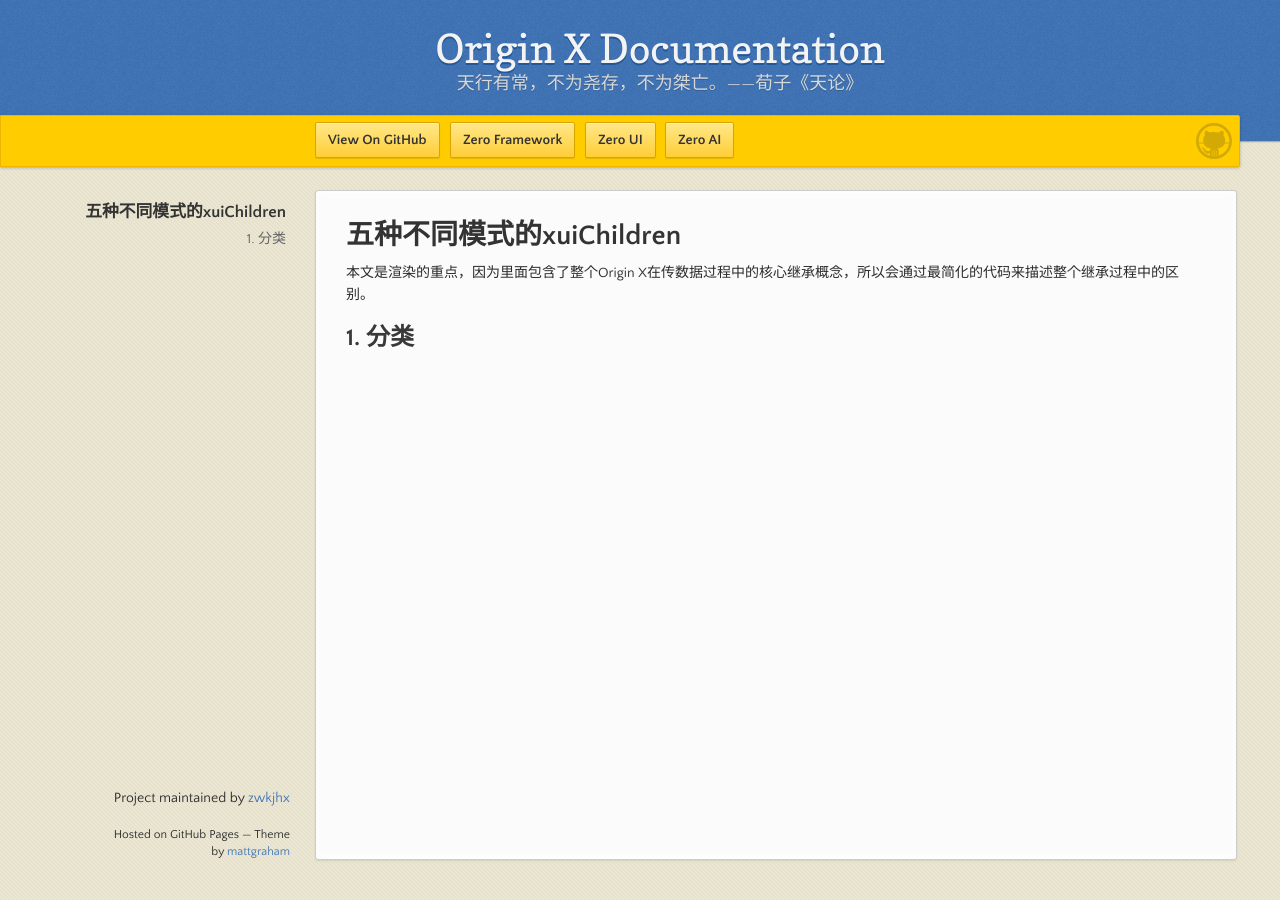
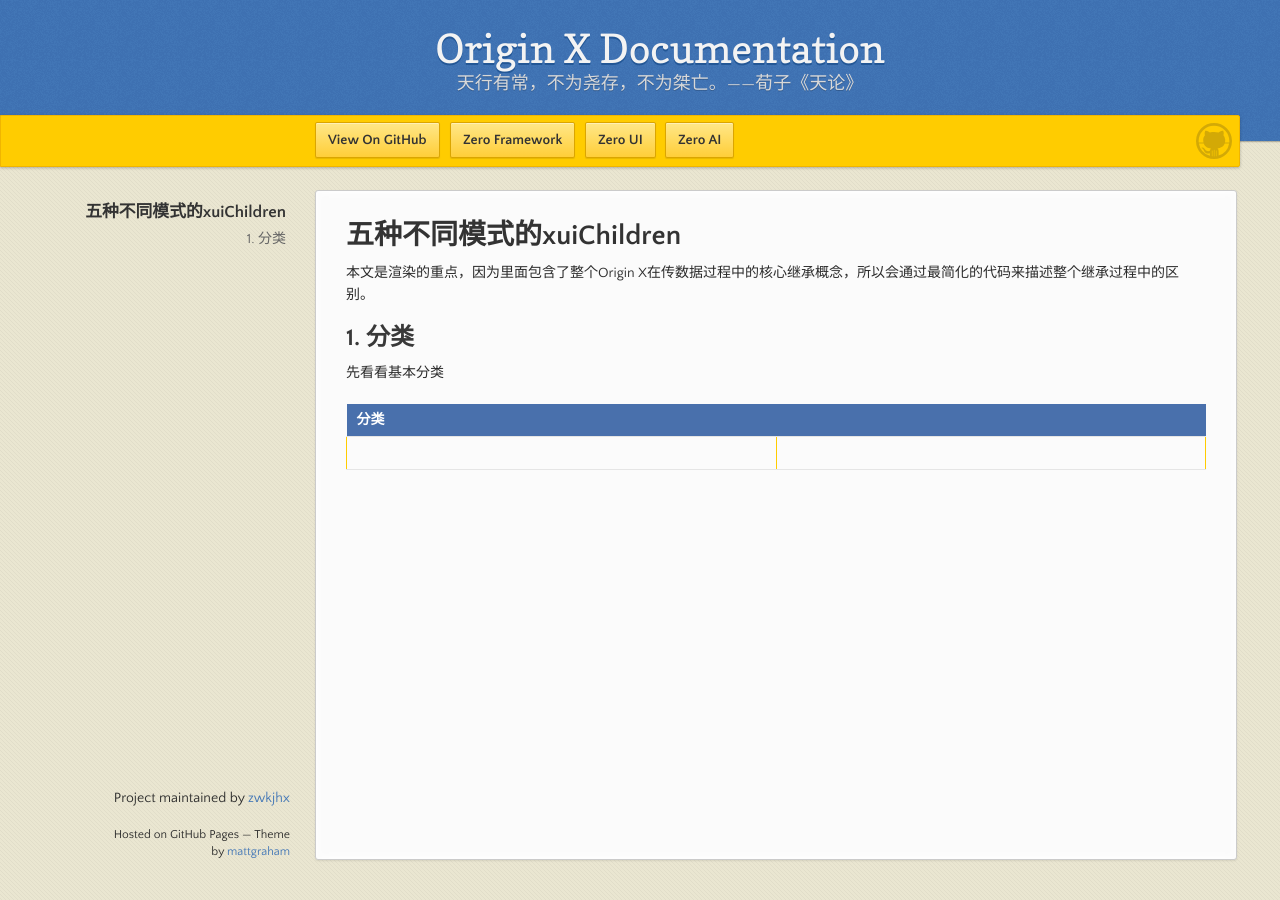
Before and after one commit to zwkjhx/ox-doc, a Jekyll site: the page built from specification/3-origin-xgui-fan/spo-017-wu-zhong-bu-tong-mo-shi-de-xuichildren-shuo-ming.md, in a window 1280 px wide. Built offline with Jekyll 4.4.1, drawn with Linux system fonts in a browser that asks for light colours; our own code applies the rules of GitHub Pages for plain Markdown files.

Commit message:
Updates specification/3-origin-xgui-fan/spo-017-wu-zhong-bu-tong-mo-shi-de-xuichildren-shuo-ming.md
Auto commit by GitBook Editor

```diff
--- a/specification/3-origin-xgui-fan/spo-017-wu-zhong-bu-tong-mo-shi-de-xuichildren-shuo-ming.md
+++ b/specification/3-origin-xgui-fan/spo-017-wu-zhong-bu-tong-mo-shi-de-xuichildren-shuo-ming.md
@@ -3,3 +3,9 @@
 本文是渲染的重点，因为里面包含了整个Origin X在传数据过程中的核心继承概念，所以会通过最简化的代码来描述整个继承过程中的区别。
 
 ## 1. 分类
+
+先看看基本分类
+
+| 分类 |  |
+| :--- | :--- |
+|  |  |
```
